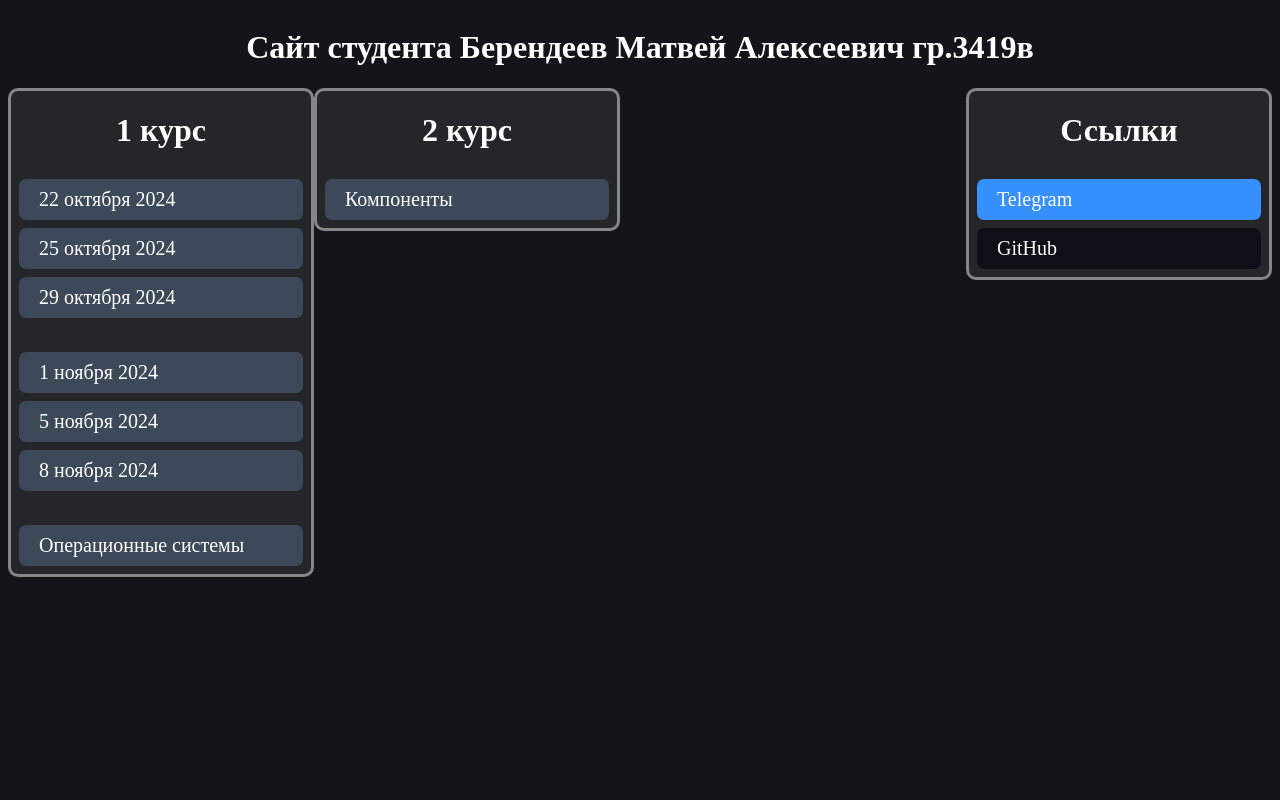
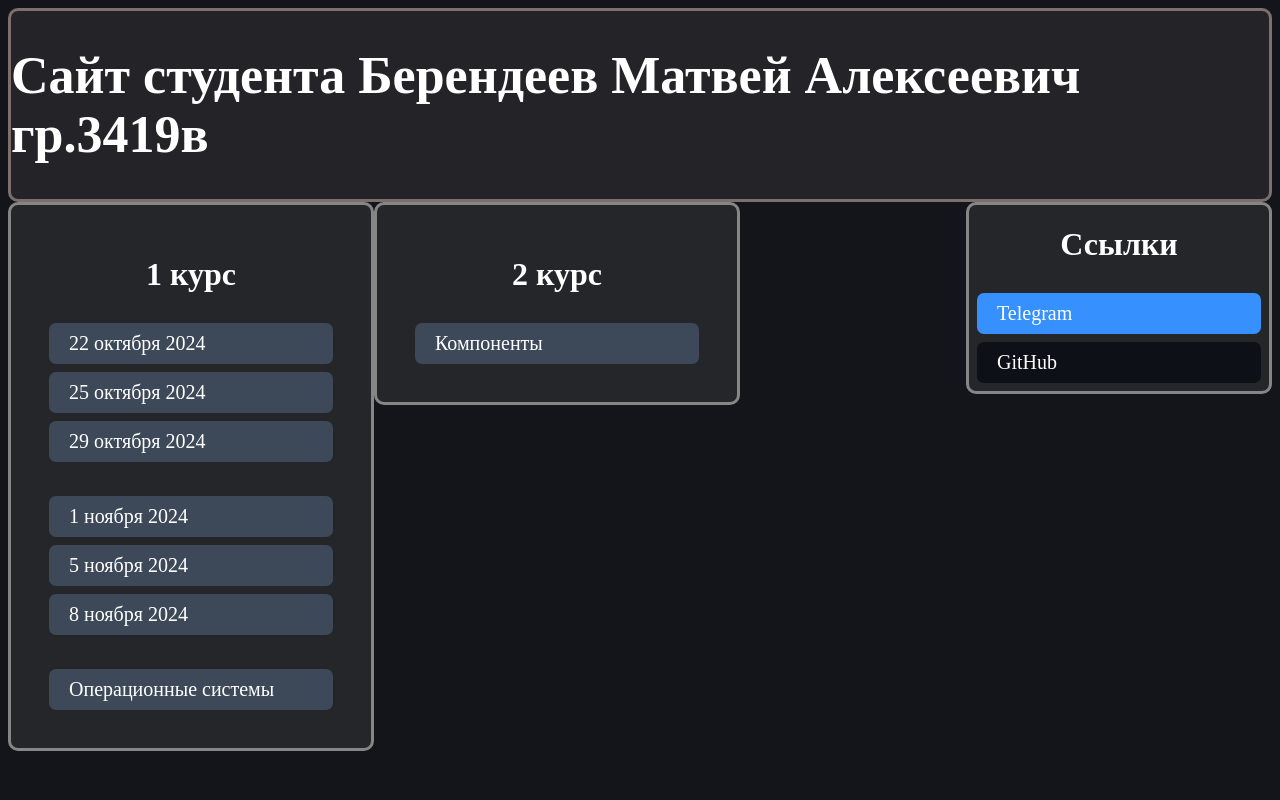
Before and after one commit to MoTyaZ1/MoTyaZ1.github.io, a PHP site: page / in a window 1280 px wide. Run offline with PHP 8.4, Linux system fonts and the light colour scheme.

Commit message:
Изменение заголовка 	modified:   css/styles.css 	modified:   html/january/oper.html 	modified:   html/september/03sep25.html 	modified:   index.html

```diff
--- a/css/styles.css
+++ b/css/styles.css
@@ -91,13 +91,21 @@
             /*Распределяет div в правую сторону от другого div*/
         }
 
-        .index {
+        .main{
+            background-color: rgba(131, 119, 119, 0.151);
+            width: auto;
+            border: 3px solid rgb(126, 111, 111);
+            border-radius: 10px;
+        }
+        .index1 {
             background-color: rgba(128, 128, 128, 0.151);
             width: 300px;
             border: 3px solid rgb(134, 134, 134);
             border-radius: 10px;
             float: left;
             /*Распределяет div в левую сторону от другого div*/
+            padding: 30px;
+            right: 100;
         }
 
         .desk_os {
@@ -174,3 +182,7 @@
             justify-content: center;
             align-items: center;
         }
+
+        .indextext{
+            font-size: 26px;
+        }
--- a/html/january/oper.html
+++ b/html/january/oper.html
@@ -15,8 +15,10 @@
 </head>
 
 <body>
-    <div class="center-flexbox">
-        <h1>Операционные системы</h1>
+    <div class="main">
+        <div class="center-flexbox">
+            <h1>Операционные системы</h1>
+        </div>
     </div>
     <div class="oper">
         <div class="desk_os">
--- a/html/september/03sep25.html
+++ b/html/september/03sep25.html
@@ -15,8 +15,10 @@
 </style>
 
 <body>
-    <div class="center-flexbox">
-        <h1>Компоненты</h1>
+    <div class="main">
+        <div class="center-flexbox">
+            <h1>Компоненты</h1>
+        </div>
     </div>
     <div class="CPU">
         <div class="center-flexbox">
--- a/index.html
+++ b/index.html
@@ -7,12 +7,16 @@
 
 <body>
   <title>Сайт MoTyaZ1</title>
-  <div class="center-flexbox">
-    <h1>Сайт студента Берендеев Матвей Алексеевич гр.3419в</h1>
+  <div class="main">
+    <div class="indextext">
+    <div class="center-flexbox">
+      <h1>Сайт студента Берендеев Матвей Алексеевич гр.3419в</h1>
+    </div>
+  </div>
   </div>
   <meta charset="UTF-8">
   <meta name="viewport" content="width=device-width, initial-scale=1.0">
-  <div class="index">
+  <div class="index1">
     <div class="center-flexbox">
       </head>
       <h1>1 курс</h1>
@@ -28,7 +32,7 @@
     <a href="html/january/oper.html" class="button">Операционные системы</a>
   </div>
 
-  <div class="index">
+  <div class="index1">
     <div class="center-flexbox">
       <h1>2 курс</h1>
     </div>
```
